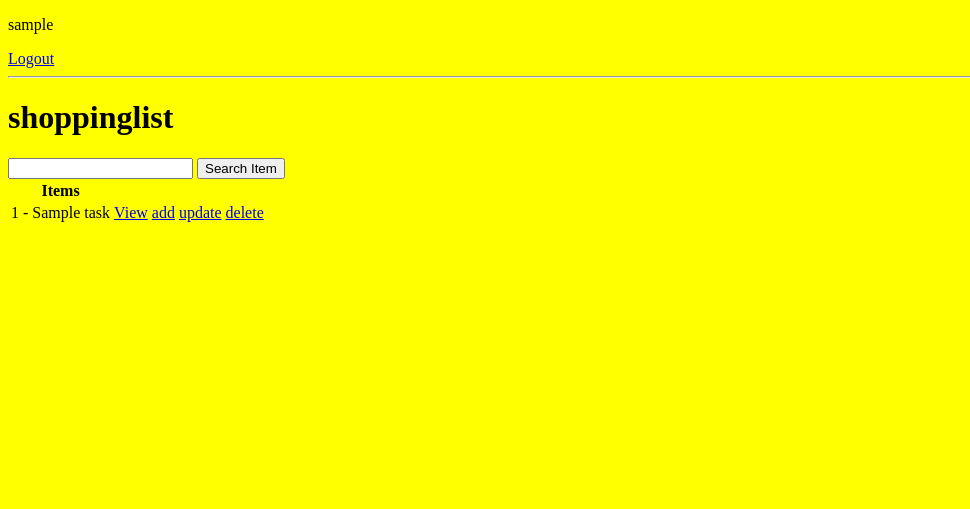
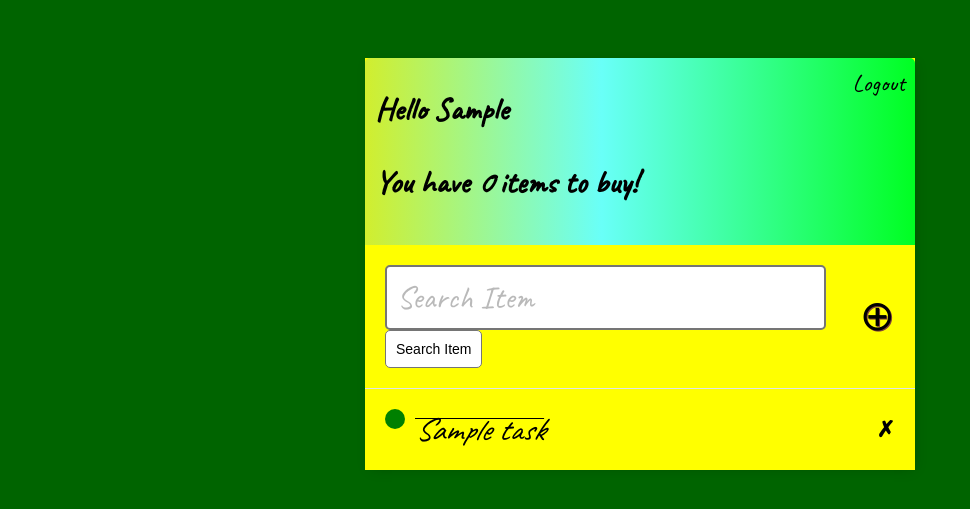
Before and after one commit to peterszabo79/shoppinglist, a Django app: page / in a window 1280 px wide. Shown: the top 509 px of the page, without its empty margins (0-970 px from the left). Run offline with Django 3.2, Linux system fonts and the light colour scheme; a user stored in the database is signed in; tables that the repository leaves empty hold one stand-in row (values such as "Sample post").

Commit message:
add my styling to htmls

```diff
--- a/list/templates/list/index.html
+++ b/list/templates/list/index.html
@@ -2,18 +2,149 @@
 <html lang="en">
 <head>
     <meta charset="UTF-8">
+    <meta name="description" content="Shopping List app with django">
     <meta http-equiv="X-UA-Compatible" content="IE=edge">
     <meta name="viewport" content="width=device-width, initial-scale=1.0">
-    <title>Shopping List</title>
+    <title>shopping list</title>
+    <link rel="preconnect" href="https://fonts.googleapis.com">
+    <link rel="preconnect" href="https://fonts.gstatic.com" crossorigin>
+    <link href="https://fonts.googleapis.com/css2?family=Caveat&display=swap" rel="stylesheet">
+<style>
+body{
+    background: darkgreen;
+    font-family: 'Caveat', sans-serif;
+    padding-top: 50px;
+
+}
+.container {
+    max-width: 550px;
+    margin: auto;
+    background-color: yellow;
+    -webkit-box-shadow: 2px 2px 13px -4px rgba(0, 0, 0, 0.21);
+    box-shadow: 2px 2px 13px -4px rgba(0, 0, 0, 0.21);
+}
+.header {
+display: flex;
+justify-content: space-between;
+color: #fff;
+padding: 10px;
+border-radius: 5px 5px 0 0;
+background: linear-gradient(90deg, #00a2ff2e 0%, #69fff8 43%, #00ff22 100%);
+}
+h1,
+h2,
+h3,
+h4,
+h5,
+h6
+{
+font-family: 'Caveat', sans-serif;
+color: black;
+}
+.item-wrapper {
+    display: flex;
+    align-items: center;
+    justify-content: space-between;
+    background-color: yellow;
+    border-top: 1px solid #dfe4ea;
+    overflow: hidden;
+}
+.item-title {
+    display: flex;
+    padding: 20px;
+}
+
+.item-title a {
+    text-decoration: none;
+    color: black;
+    margin-left: 10px;
+    font-size: xx-large;
+}
+
+.item-bought-icon {
+    height: 20px;
+    width: 20px;
+    background-color: green;
+    border-radius: 50%;
+}
+
+.need-to-buy-icon {
+    height: 20px;
+    width: 20px;
+    background-color: red;
+    border-radius: 50%;
+}
+
+.delete-link {
+    text-decoration: none;
+    font-weight: 900;
+    color: black;
+    font-size: 22px;
+    line-height: 0;
+    padding: 20px 20px;
+}
+.header a {
+    color: black;
+    text-decoration: none;
+    font-size: x-large;
+}
+#search-add-wrapper {
+    display: flex;
+    justify-content: space-between;
+    align-items: center;
+    padding: 20px;
+}
+input[type=text],
+input[type=password],
+textarea {
+    border: 2px solid #757575;
+    border-radius: 5px;
+    padding: 10px;
+    width: 95%;
+    font-family: 'Caveat', sans-serif;
+    font-size: xx-large;
+}
+
+label {
+    padding-top: 10px !important;
+    display: block;
+    font-size: xx-large;
+}
+
+::placeholder {
+    font-weight: 300;
+    opacity: 0.5;
+}
+
+.button {
+    border: 1px solid #757575;
+    background-color: #FFF;
+    color: black;
+    padding: 10px;
+    font-size: 14px;
+    border-radius: 5px;
+    cursor: pointer;
+}
+#add-link {
+    color: black;
+    text-decoration: none;
+    font-size: 42px;
+    text-shadow: 1px 1px #81413b;
+}
+.card-body {
+    padding: 20px;
+
+}
+h3{
+    text-align: center;
+    font-size: xx-large;
+}
+    </style>
 </head>
-<style>
-    body{
-        background-color: yellow;
-    }
-</style>
 <body>
     <div class="container">
         {% block content %}
+
         {% endblock content %}
     </div>
 </body>
--- a/list/templates/list/task_list.html
+++ b/list/templates/list/task_list.html
@@ -2,34 +2,54 @@
 
 {% block content %}
 
-
-{% if request.user.is_authenticated %}
-    <p>{{ request.user }}</p>
+<div class="header">
+    <div>
+        <h1>Hello {{ request.user|title }}</h1>
+        <h3>You have <i>{{ count }}</i> item{{ count|pluralize:"s" }} to buy!</h3>
+    </div>
+    {% if request.user.is_authenticated %}
     <a href="{% url 'logout' %}">Logout</a>
-{% else %}
+    {% else %}
     <a href="{% url 'login' %}">Login</a>
 {% endif %}
-<hr>
-<h1>shoppinglist</h1>
-<form action="" method="get">
-    <input type="text" name="search-area">
-    <input type="submit" value="Search Item">
-</form>
-<table>
-    <tr>
-        <th>Items</th>
-    </tr>
+</div>
+
+
+<div id="search-add-wrapper">
+    <form action="" method="GET">
+        <input type="text" name="search-area" placeholder="Search Item">
+        <input class="button" type="submit" value="Search Item">
+    </form>
+    <a id="add-link" href="{% url 'task-create' %}">&#x2295;</a>
+</div>
+
+<div class="card-bdy">
+
+<div class="task-items-wrapper">
     {% for tasks in task %}
-    <tr>
-        <td>{{ tasks.id}} - {{tasks.title}}</td>
-        <td><a href="{% url 'tasks-detail' tasks.id %}">View</a></td>
-        <td><a href="{% url 'task-create' %}">add</a></td>
-        <td><a href="{% url 'tasks-update' tasks.id %}">update</a></td>
-        <td><a href="{% url 'tasks-delete' tasks.id %}">delete</a></td>
-    </tr>
+    <div class="item-wrapper">
+        {% if tasks.complete %}
+        <div class="item-title">
+            <div class="item-bought-icon"></div>
+            <i><s><a href="{% url 'tasks-update' tasks.id%}">{{ tasks }}</a></s></i>
+        </div>
+        <a class="delete-link" href="{% url 'tasks-delete' tasks.id %}">&#x2717;</a>
+
+        {% else %}
+        <div class="item-title">
+            <div class="need-to-buy-icon"></div>
+            <a href="{% url 'tasks-update' tasks.id%}">{{ tasks }}</a>
+        </div>
+        <a class="delete-link" href="{% url 'tasks-delete' tasks.id %}">&#x2717;</a>
+        {% endif %}
+
+    </div>
     {% empty %}
-    <h3> No items in list</h3>
-    <a href="{% url 'task-create' %}   ">Add New Items</a>
+    <h3>No item in Your list</h3>
+    <a href="{% url 'task-create' %}">Add New Item</a>
     {% endfor %}
-</table>
+
+</div>
+
+</div>
 {% endblock content %}
```
Also changed, not shown: list/templates/list/login.html (+12 -10 lines), list/templates/list/register.html (+17 -7 lines), list/templates/list/task_confirm_delete.html (+10 -6 lines), list/templates/list/task_form.html (+10 -7 lines).
